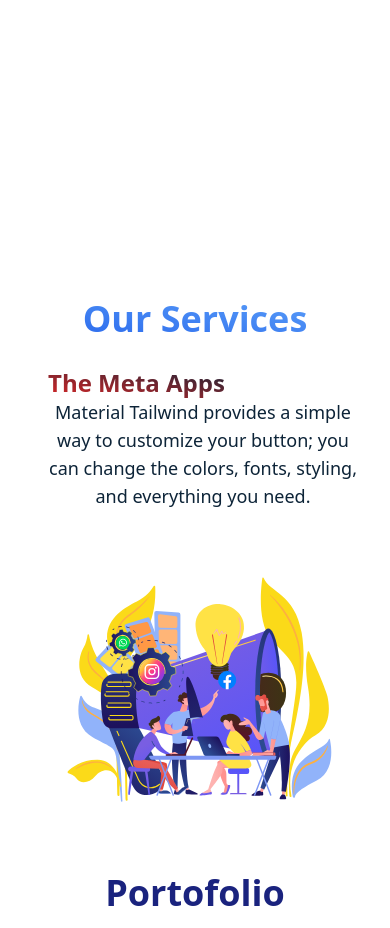
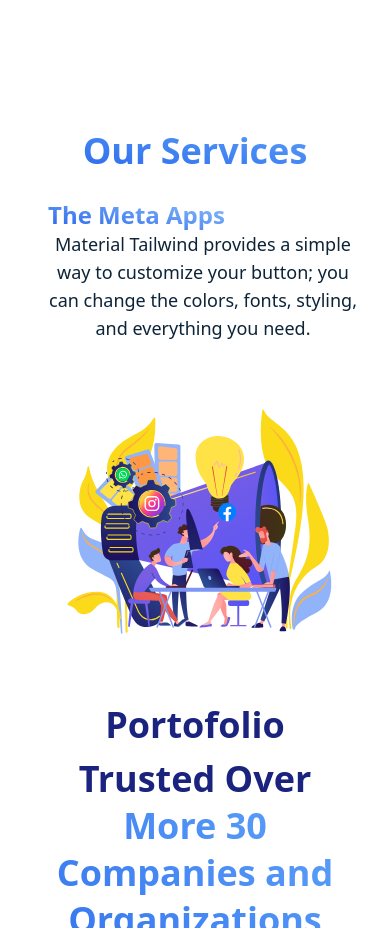
Before and after one commit to saedMuhamed/mareer-digital-agency, a React (Create React App) app: page / in a window 390 px wide. Shown: the part 780-1708 px from the top of the page. Built offline with nearby package versions, Linux system fonts and the light colour scheme.

Commit message:
text and color 003

```diff
--- a/src/Pages/Home.jsx
+++ b/src/Pages/Home.jsx
@@ -89,12 +89,12 @@ const Home = () => {
        </div>
         </div>
       </div>
-      <div className='relative flex flex-col bg-clip-border  rounded-xl text-gray-500 mx-6 mt-44  bg-transparent dark:bg-gray-600 md:mx-12 md:-mt-8 sm:mt-24'>
+      <div className='relative flex flex-col bg-clip-border  rounded-xl text-gray-500 mx-6 mt-4  bg-transparent dark:bg-gray-600 md:mx-12 md:-mt-8 sm:mt-24'>
         <div className='container z-20 mx-auto px-2 '>
 
           <section className='py-10 lg:py-20 sm:space-y-12 '>
             {/* Services Sections */}
-            <div className='mx-auto mt-4 mb-4 sm:mb-2 w-full text-center md:w-3/4 lg:w-1/2' >
+            <div className='mx-auto mt-2 mb-4 sm:mb-2 w-full text-center md:w-3/4 lg:w-1/2' >
               <div className='block antialiased font-sans text-4xl leading-[1.3] mb-2 font-bold tracking-normal bg-clip-text text-transparent
                   bg-gradient-to-tr from-blue-600 to-blue-400'>
                 Our Services
@@ -104,7 +104,7 @@ const Home = () => {
               <div className='flex flex-wrap  items-center px-0 sm:px-2'>
                 <div className='w-full  lg:w-5/12 sm:items-center sm:px-2 sm:text-center'>
                   <h1 className='antialiased font-sans text-2xl text-center sm:text-2xl sm:text-center leading-[1.3] bg-clip-text text-transparent
-                  bg-gradient-to-tr from-red-600 to-primary-dark inline-block font-black tracking-normal  '>    The Meta Apps
+                  bg-gradient-to-tr from-blue-600 to-blue-300 inline-block font-black tracking-normal  '>    The Meta Apps
                   </h1>
                   <p className='block antialiased font-sans font-medium mb-5 text-lg text-center text-primary-dark md:pr-10'>
                 Material Tailwind provides a simple way to customize your button; you can change the colors, fonts, styling, and everything you need.
```
